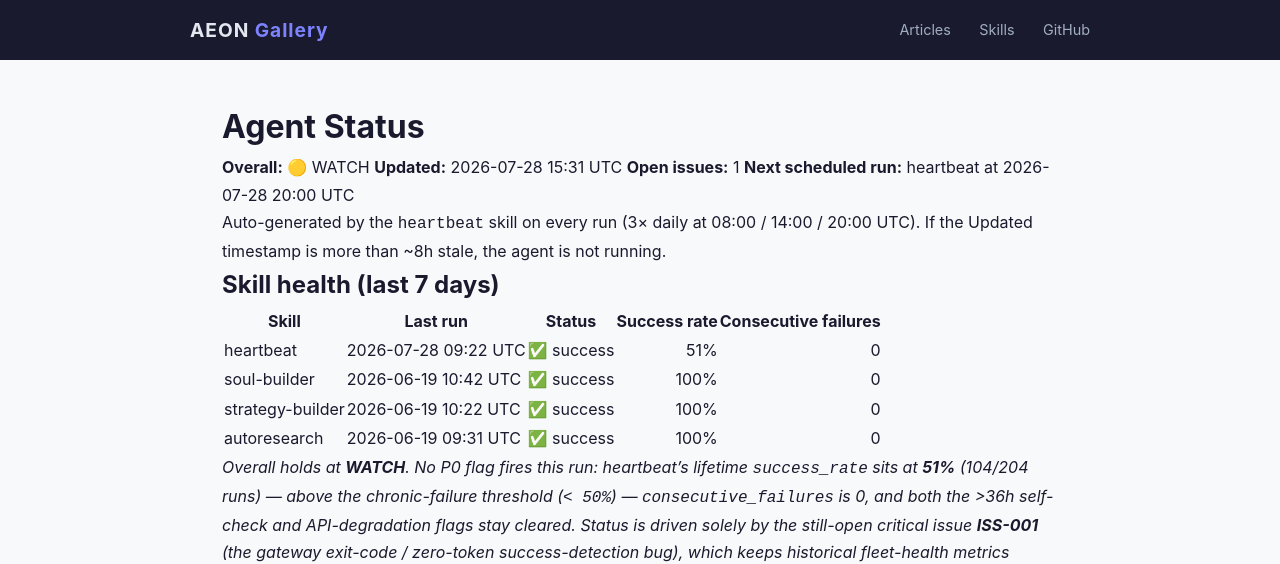
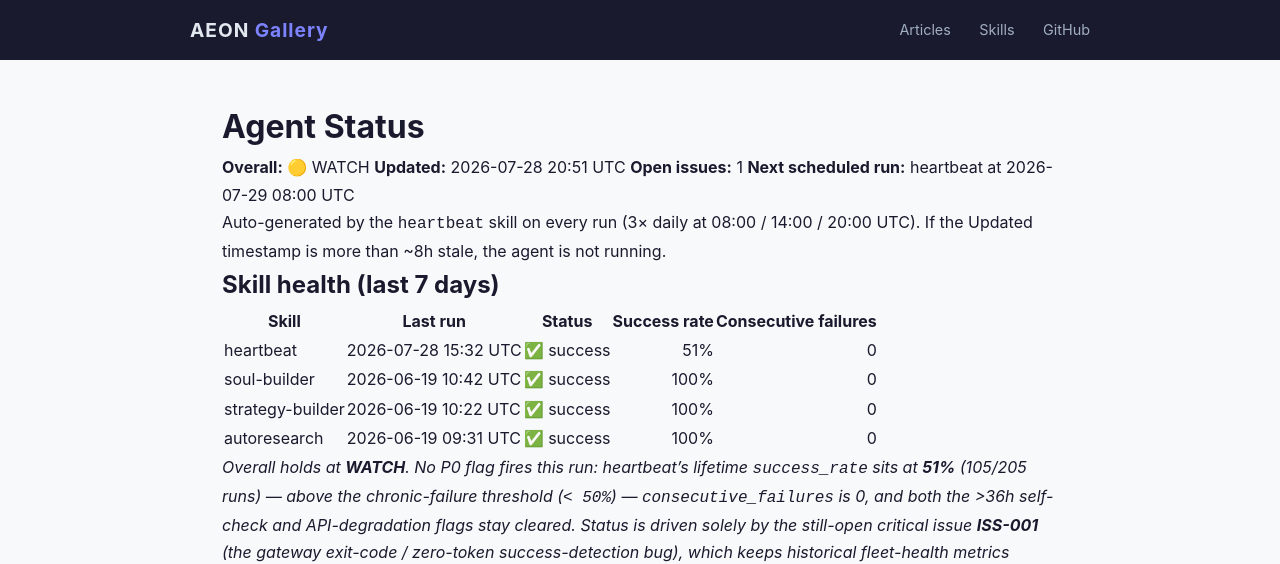
Before and after one commit to RickCrosschain/aeon, a Jekyll site: the page built from docs/status.md, in a window 1280 px wide. Shown: the top 564 px of the page. Built offline with Jekyll 4.4.1, drawn with Linux system fonts in a browser that asks for light colours.

Commit message:
chore(heartbeat): auto-commit 2026-07-28

```diff
--- a/docs/status.md
+++ b/docs/status.md
@@ -7,9 +7,9 @@
 # Agent Status
 
 **Overall:** 🟡 WATCH
-**Updated:** 2026-07-28 15:31 UTC
+**Updated:** 2026-07-28 20:51 UTC
 **Open issues:** 1
-**Next scheduled run:** heartbeat at 2026-07-28 20:00 UTC
+**Next scheduled run:** heartbeat at 2026-07-29 08:00 UTC
 
 Auto-generated by the `heartbeat` skill on every run (3× daily at 08:00 / 14:00 / 20:00 UTC). If the Updated timestamp is more than ~8h stale, the agent is not running.
 
@@ -17,12 +17,12 @@
 
 | Skill | Last run | Status | Success rate | Consecutive failures |
 |-------|----------|--------|-------------:|---------------------:|
-| heartbeat | 2026-07-28 09:22 UTC | ✅ success | 51% | 0 |
+| heartbeat | 2026-07-28 15:32 UTC | ✅ success | 51% | 0 |
 | soul-builder | 2026-06-19 10:42 UTC | ✅ success | 100% | 0 |
 | strategy-builder | 2026-06-19 10:22 UTC | ✅ success | 100% | 0 |
 | autoresearch | 2026-06-19 09:31 UTC | ✅ success | 100% | 0 |
 
-_Overall holds at **WATCH**. No P0 flag fires this run: heartbeat's lifetime `success_rate` sits at **51%** (104/204 runs) — above the chronic-failure threshold (`< 50%`) — `consecutive_failures` is 0, and both the >36h self-check and API-degradation flags stay cleared. Status is driven solely by the still-open critical issue **ISS-001** (the gateway exit-code / zero-token success-detection bug), which keeps historical fleet-health metrics unreliable until repaired. WATCH flips to DEGRADED if the success ratio dips below 50% again._
+_Overall holds at **WATCH**. No P0 flag fires this run: heartbeat's lifetime `success_rate` sits at **51%** (105/205 runs) — above the chronic-failure threshold (`< 50%`) — `consecutive_failures` is 0, and both the >36h self-check and API-degradation flags stay cleared. Status is driven solely by the still-open critical issue **ISS-001** (the gateway exit-code / zero-token success-detection bug), which keeps historical fleet-health metrics unreliable until repaired. WATCH flips to DEGRADED if the success ratio dips below 50% again._
 
 ## Open issues
 
--- a/memory/token-usage.csv
+++ b/memory/token-usage.csv
@@ -107,3 +107,4 @@
 2026-07-27,heartbeat,claude-opus-4-8,2314,4697,302255,57364
 2026-07-28,heartbeat,claude-opus-4-8,2320,5384,361365,44072
 2026-07-28,heartbeat,claude-opus-4-8,2098,4938,422120,57302
+2026-07-28,heartbeat,claude-opus-4-8,2094,4110,312489,56414
```
Also changed, not shown: memory/logs/2026-07-28.md (+15 -0 lines), .outputs/heartbeat.md.
